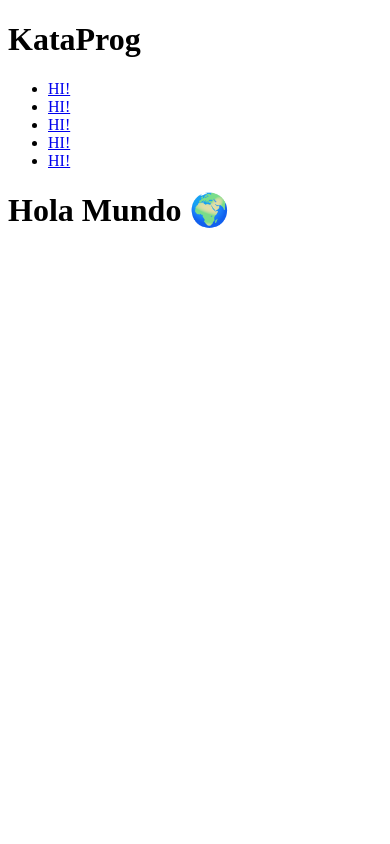
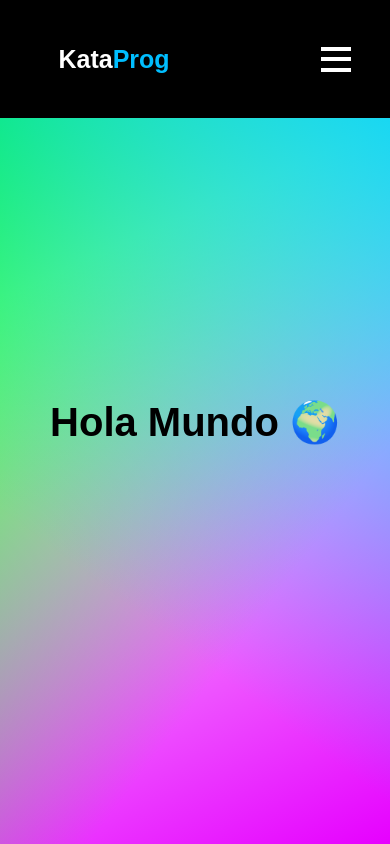
Before and after one commit to Anghy73/header-responsive, a website: page index.html in a window 390 px wide. Drawn offline with Linux system fonts and the light colour scheme.

Commit message:
finished header

```diff
--- a/index.html
+++ b/index.html
@@ -5,32 +5,52 @@
   <meta http-equiv="X-UA-Compatible" content="IE=edge">
   <meta name="viewport" content="width=device-width, initial-scale=1.0">
   <title>Header-Responsive</title>
+  <link rel="icon" href="img/icon-heart.png">
+  <link rel="stylesheet" href="./css/style.css">
 </head>
 <body>
   <header class="header">
-    <h1 class="header__logo">Kata<span>Prog</span></h1>
+    <h1 class="header__logo">Kata<span class="header__span">Prog</span></h1>
+    <div class="header__navigation">
+      <button id="burger" class="header__burger">
+        <div class="header__line header__line--one"></div>
+        <div class="header__line header__line--two"></div>
+        <div class="header__line header__line--three"></div>
+      </button>
       <nav class="header__nav">
-      <ul class="nav__content">
-        <li class="content__item">
-          <a class="item__link" href="#">HI!</a>
+        <ul class="header__content">
+          <li class="header__item">
+            <a class="header__link border" href="#">Home
+              <span class="header__rail"></span>
+            </a>
           </li>
-        <li>
-          <a href="#">HI!</a>
+          <li class="header__item">
+            <a class="header__link" href="#">About
+              <span class="header__rail"></span>
+            </a>
           </li>
-        <li>
-          <a href="#">HI!</a>
+          <li class="header__item">
+            <a class="header__link" href="#">Blog
+              <span class="header__rail"></span>
+            </a>
           </li>
-        <li>
-          <a href="#">HI!</a>
+          <li class="header__item">
+            <a class="header__link" href="#">Services
+              <span class="header__rail"></span>
+            </a>
           </li>
-        <li>
-          <a href="#">HI!</a>
+          <li class="header__item">
+            <a class="header__link" href="#">Contact
+              <span class="header__rail"></span>
+            </a>
           </li>
         </ul>
       </nav>
+    </div>
   </header>
   <main class="main">
     <h1 class="main__title">Hola Mundo 🌍</h1>
   </main>
+  <script src="./js/script.js"></script>
 </body>
 </html>
--- /dev/null
+++ b/js/script.js
@@ -0,0 +1,20 @@
+const burger = document.querySelector('.header__burger');
+const navigation = document.querySelector('.header__navigation');
+
+burger.addEventListener('click', () => {
+  burger.classList.toggle('open');
+  navigation.classList.toggle('active');
+});
+
+const anclas = document.querySelectorAll('.header__link');
+
+for (let i = 0; i < anclas.length; i++) {
+  anclas[i].addEventListener('click', (e) => {
+    if (!e.target.classList.contains('border')) {
+      for (let i = 0; i < anclas.length; i++) {
+        anclas[i].classList.remove('border');
+      }
+      e.target.classList.add('border');
+    }
+  });
+}
--- /dev/null
+++ b/sass/_variables.scss
@@ -0,0 +1,3 @@
+$primary-color: #00beff;
+$white-color: #fff;
+$black-color: #000;
--- /dev/null
+++ b/sass/style.scss
@@ -0,0 +1,189 @@
+@use 'variables';
+
+:root {
+  --primary-color: #{variables.$primary-color};
+  --white-color: #{variables.$white-color};
+  --black-color: #{variables.$black-color};
+}
+
+html {
+  font-size: 62.5%;
+  box-sizing: border-box;
+  scroll-behavior: smooth;
+}
+
+*, *::before, *::after {
+  padding: 0;
+  margin: 0;
+  box-sizing: inherit;
+}
+
+body {
+  width: 100%;
+  min-height: 100vh;
+  background: linear-gradient(217deg, rgb(0, 208, 255), rgba(0,0,0,0) 70.71%),
+              linear-gradient(127deg, rgb(0, 255, 8), rgba(0,255,0,0) 70.71%),
+              linear-gradient(336deg, rgb(230, 0, 255), rgba(0,0,255,0) 70.71%);
+              font-family: sans-serif;
+}
+
+a, li {
+  text-decoration: none;
+  list-style: none;
+}
+
+
+.header {
+  position: fixed;
+  display: flex;
+  justify-content: space-between;
+  align-items: center;
+  width: 100%;
+  height: 14vh;
+  background-color: var(--black-color);
+
+  &__logo {
+    margin-left: 15%;
+    font-size: 2.5rem;
+    font-weight: bold;
+    color: var(--white-color);
+  }
+
+  &__span {
+    color: var(--primary-color);
+  }
+
+  &__navigation {
+    display: flex;
+    justify-content: end;
+    margin-right: 10%;
+  }
+
+  &__burger {
+    display: none;
+  }
+
+  // &__nav {
+  // }
+
+  &__content {
+    display: flex;
+    justify-content: center;
+  }
+
+  &__item {
+    position: relative;
+  }
+
+  &__link {
+    height: 100%;
+    padding: 20px 25px;
+    font-size: 1.6rem;
+    color: var(--white-color);
+    text-align: center;
+  }
+
+  &__rail {
+    position: absolute;
+    bottom: -20px;
+    left: 0;
+    width: 100%;
+    height: 4px;
+    background-color: var(--primary-color);
+    font-weight: 500;
+    transform: scale(0);
+    transform-origin: bottom top;
+    transition: transform .3s;
+  }
+
+  &__link.border .header__rail {
+    transform: scale(1);
+  }
+}
+
+.main {
+  display: grid;
+  place-items: center;
+  min-height: 100vh;
+  font-size: 2rem;
+  font-weight: bold;
+}
+
+@media screen and (max-width: 950px) {
+  .header {
+    &__burger {
+      position: relative;
+      display: block;
+      width: 30px;
+      height: 25px;
+      border: 0;
+      background-color: var(--black-color);
+      cursor: pointer;
+      outline: none;
+      z-index: 1;
+    }
+
+    &__line {
+      position: absolute;
+      width: 100%;
+      height: 4px;
+      background-color: var(--white-color);
+      transition: all .2s ease-in;
+    }
+
+    &__line--one {
+      top: 0;
+      left: 0;
+    }
+
+    &__line--two {
+      top: 10px;
+      left: 0;
+    }
+
+    &__line--three {
+      bottom: 0;
+      left: 0;
+    }
+
+    &__burger.open .header__line--one {
+      background-color: var(--primary-color);
+      transform: rotate(45deg) translate(9px, 5px);
+    }
+
+    &__burger.open .header__line--two {
+      background-color: transparent;
+    }
+
+    &__burger.open .header__line--three {
+      background-color: var(--primary-color);
+      transform: rotate(-45deg) translate(9px, -5px);
+    }
+
+    &__nav {
+      position: absolute;
+      display: flex;
+      flex-direction: column;
+      justify-content: center;
+      align-items: center;
+      top: 0;
+      right: 0;
+      width: 100%;
+      height: 100vh;
+      background-color: var(--black-color);
+      opacity: 0;
+      transition: opacity .2s ease-in;
+    }
+
+    &__content {
+      flex-direction: column;
+      justify-content: space-around;
+      align-items: center;
+      height: 50vh;
+    }
+
+    &__navigation.active .header__nav {
+      opacity: 1;
+    }
+  }
+}
```
Also changed, not shown: package.json (added, +12 -0 lines), README.md (added), css/style.css (added), img/icon-heart.png (added), 1 other file. Lines whose indentation alone changed are shown as unchanged.
